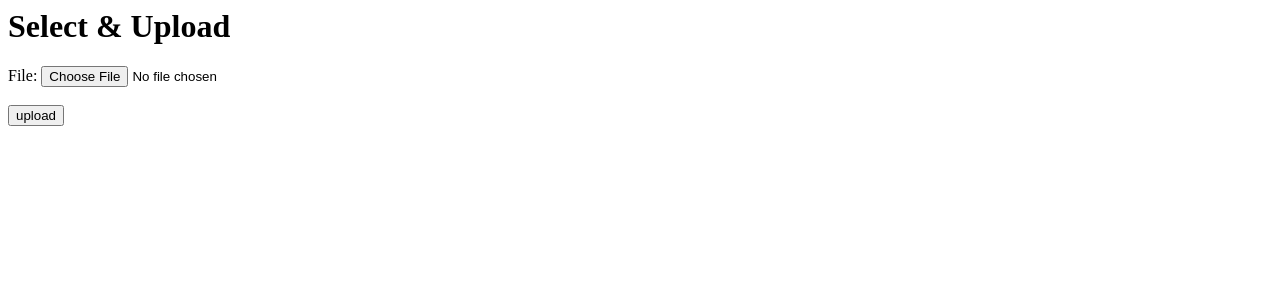
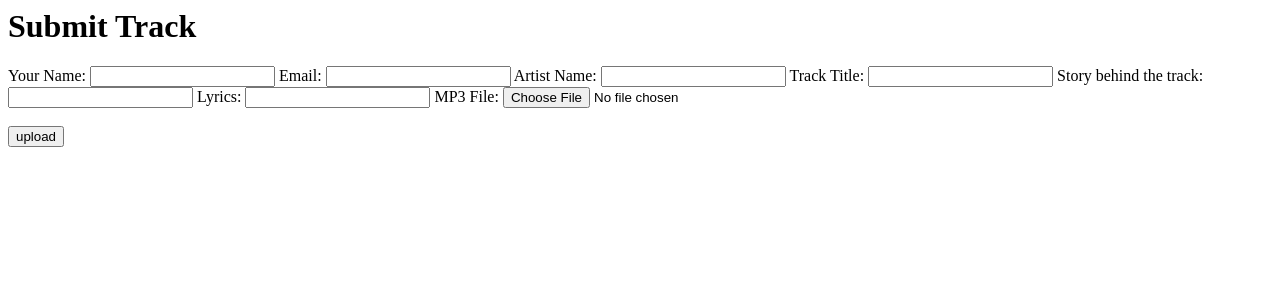
Before and after one commit to MikeiLL/appension, a Python web app: template templates/fileuploadform.html in a window 1280 px wide. Shown: the top 300 px of the page. Run offline with Jinja, Linux system fonts and the light colour scheme; the template is opened without the code that fills it, so the values that code supplies are empty.

Commit message:
add fields to upload form.

```diff
--- a/templates/fileuploadform.html
+++ b/templates/fileuploadform.html
@@ -1,12 +1,18 @@
 <html>
 <head>
 <meta http-equiv="Content-Type" content="text/html; charset=UTF-8"/>
-<title>Upload Form</title>
+<title>Submit Track</title>
 </head>
 <body>
-<p><h1>Select & Upload</h1></p>
+<p><h1>Submit Track</h1></p>
 <form enctype="multipart/form-data" action="/upload" method="post">
-File: <input type="file" name="filearg" />
+Your Name: <input type="text" name="SubmitterName" />
+Email: <input type="text" name="Email" />
+Artist Name: <input type="text" name="Artist" />
+Track Title: <input type="text" name="Track" />
+Story behind the track: <input type="textarea" rows=10 cols=40 name="Story" /></textarea>
+Lyrics: <input type="textarea" rows=10 cols=40  name="Lyrics" /></textarea>
+MP3 File: <input type="file" name="filearg" />
 <br />
 <br />
 <input type="submit" value="upload" />
```
